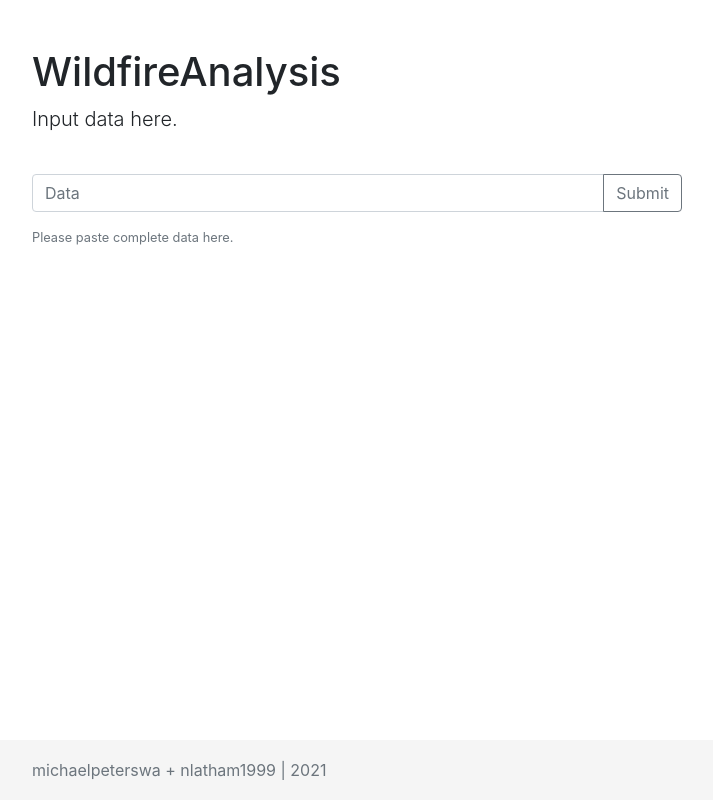
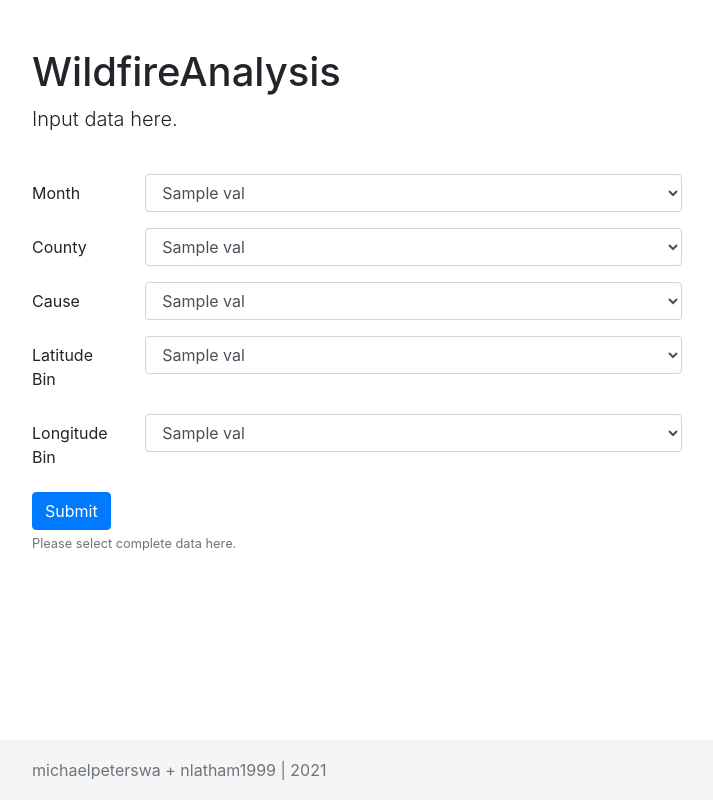
Before and after one commit to michaelpeterswa/CPSC322Project-WildfireAnalysis, a Flask app: template server/templates/index.html in a window 1280 px wide. Shown: the whole page, without its empty margins (283-996 px from the left). Run offline with Flask 2, Linux system fonts and the light colour scheme; the template is opened without the code that fills it: most values are stand-ins (such as "Sample title", 1, 10 or a date in 2020); some libraries are stand-ins or nearby versions.

Commit message:
feat: fixed index.html on frontend

```diff
--- a/server/server.py
+++ b/server/server.py
@@ -7,62 +7,65 @@ import pickle
 app = Flask(__name__)
 CORS(app)
 
-months = ['Oct', 'Mar', 'Feb', 'May', 'Nov', 'Dec', 'Apr', 'Aug', 'Jan', 'Sep', 'Jul', 'Jun']
-counties = ['GARFIELD', 'WALLA WALLA', 'GRAYS HARBOR', 'FERRY', 'OKANOGAN', 'LINCOLN', 'STEVENS', 'PIERCE', 'COWLITZ', 'YAKIMA', 'PACIFIC', 'ASOTIN', 'CHELAN', 'DOUGLAS', 'WHITMAN', 'SKAMANIA', 'GRANT', 'KLICKITAT', 'KING', 'MASON', 'FRANKLIN', 'JEFFERSON', 'KITTITAS', 'ADAMS', 'SAN JUAN', 'SPOKANE', 'BENTON', 'ISLAND', 'KITSAP', 'NO DATA', 'WHATCOM', 'THURSTON', 'CLALLAM', 'SKAGIT', 'LEWIS', 'WAHKIAKUM', 'SNOHOMISH', 'COLUMBIA', 'CLARK', 'PEND OREILLE']
-causes = ['Railroad', 'Arson', 'Recreation', 'Under Invest', 'Logging', 'Children', 'Lightning', 'Debris Burn', 'Miscellaneou', 'None', 'Undetermined', 'Smoker']
-binlat = [1, 2, 3, 4]
-binlon = [1, 2, 3, 4, 5, 6, 7, 8]
-binacres = [2, 3, 4, 5, 6, 7, 8, 9]
+uniq_fire_date = ['Jan', 'Feb', 'Mar', 'Apr', 'May', 'Jun', 'July', 'Aug', 'Sep', 'Oct', 'Nov', 'Dec']
+uniq_county = ['No Data', 'Skamania', 'Cowlitz', 'Thurston', 'Okanogan', 'Pacific', 'Clark', 'Columbia', 'Grays Harbor', 'Adams', 'Benton', 'Asotin', 'Stevens', 'Chelan', 'Klickitat', 'King', 'Lewis', 'Douglas', 'Franklin', 'Jefferson', 'San Juan', 'Kittitas', 'Garfield', 'Grant', 'Pierce', 'Wahkiakum', 'Ferry', 'Clallam', 'Spokane', 'Mason', 'Skagit', 'Pend Oreille', 'Walla Walla', 'Whatcom', 'Kitsap', 'Lincoln', 'Island', 'Snohomish', 'Yakima', 'Whitman']
+uniq_cause = ['Smoker', 'Miscellaneou', 'Under Invest', 'Logging', 'Debris Burn', 'Undetermined', 'Recreation', 'Railroad', 'Lightning', 'Children', 'Arson', 'None']
+uniq_binlat = [1, 2, 3, 4]
+uniq_binlon = [1, 2, 3, 4, 5, 6, 7, 8]
+uniq_binacres = [2, 3, 4, 5, 6, 7, 8, 9]
 
-def binLat(lat):
-    print(lat)
-    if lat > 48:
-        return 1
-    elif 48 >= lat > 47:
-        return 2
-    elif 47 >= lat > 46:
-        return 3
-    elif 46 >= lat > 45:
-        return 4
-    else:
-        return 5
+# def binLat(lat):
+#     print(lat)
+#     if lat > 48:
+#         return 1
+#     elif 48 >= lat > 47:
+#         return 2
+#     elif 47 >= lat > 46:
+#         return 3
+#     elif 46 >= lat > 45:
+#         return 4
+#     else:
+#         return 5
 
-def binLon(lon):
-    if lon < -124:
-        return 1
-    elif -124 <= lon < -123:
-        return 2
-    elif -123 <= lon < -122:
-        return 3
-    elif -122 <= lon < -121:
-        return 4
-    elif -121 <= lon < -120:
-        return 5
-    elif -120 <= lon < -119:
-        return 6
-    elif -119 <= lon < -118:
-        return 7
-    else:
-        return 8
+# def binLon(lon):
+#     if lon < -124:
+#         return 1
+#     elif -124 <= lon < -123:
+#         return 2
+#     elif -123 <= lon < -122:
+#         return 3
+#     elif -122 <= lon < -121:
+#         return 4
+#     elif -121 <= lon < -120:
+#         return 5
+#     elif -120 <= lon < -119:
+#         return 6
+#     elif -119 <= lon < -118:
+#         return 7
+#     else:
+#         return 8
 
 def unBinAcres(acres_binned):
     if acres_binned == 1:
         return "0-2"
-    if acres_binned == 2:
+    elif acres_binned == 2:
         return "2-10"
-    if acres_binned == 3:
+    elif acres_binned == 3:
         return "10-50"
-    if acres_binned == 4:
+    elif acres_binned == 4:
         return "50-100"
-    if acres_binned == 5:
+    elif acres_binned == 5:
         return "100-500"
-    if acres_binned == 6:
+    elif acres_binned == 6:
         return "500-2000"
-    if acres_binned == 7:
+    elif acres_binned == 7:
         return "2000-10000"
-    if acres_binned == 8:
+    elif acres_binned == 8:
         return "10000-50000"
-    return "50000-"
+    elif acres_binned == 9:
+        return "50000-300000"
+    else:
+        return "Failure to Compute..."
 
 def acres_to_circle_radius_in_miles(acres):
     sqft = acres * 43560
@@ -71,7 +74,13 @@ def acres_to_circle_radius_in_miles(acres):
 
 @app.route('/', methods=['GET'])
 def main_route():
-     return render_template('index.html')
+     return render_template('index.html',
+                            mth=uniq_fire_date,
+                            cnt=uniq_county,
+                            cau=uniq_cause,
+                            lat=uniq_binlat,
+                            lon=uniq_binlon,
+                            acr=uniq_binacres)
 
 @app.route('/api/predict', methods=["GET"])
 def return_prediction():
@@ -79,12 +88,12 @@ def return_prediction():
 
     cause = request.args.get("cause", "")
     county = request.args.get("county", "")
-    fire_date = request.args.get("date", "")
-    lat = request.args.get("lat", "")
-    lon = request.args.get("lon", "")
+    fire_date = request.args.get("month", "")
+    lat = request.args.get("binlat", "")
+    lon = request.args.get("binlon", "")
 
-    lat = binLat(float(lat))
-    lon = binLon(float(lon))
+    # lat = binLat(float(lat))
+    # lon = binLon(float(lon))
 
     instance = [fire_date, county, cause, lat, lon]
 
@@ -93,6 +102,7 @@ def return_prediction():
     infile.close()
 
     prediction = predict_acres([instance], best_trees)
+    print(prediction)
 
     if prediction is not None:
         acres_binned = prediction[0]
@@ -101,8 +111,6 @@ def return_prediction():
     else:
         # failure!!
         return "Error making prediction", 400
-
-
 
 def predict_acres(X_test, best_trees):
     header = []
--- a/server/templates/index.html
+++ b/server/templates/index.html
@@ -25,15 +25,60 @@
       <h1 class="mt-5">WildfireAnalysis</h1>
       <p class="lead">Input data here.</p>
       <br>
-      <form method="POST" action="/api">
+      <form method="GET" action="/api/predict">
         <div class="form-group">
-          <div class="input-group mb-3">
-            <input type="url" id="url" name="url" class="form-control" placeholder="Data" aria-label="Link for shortening" aria-describedby="basic-addon2">
-            <div class="input-group-append">
-              <button class="btn btn-outline-secondary" type="submit">Submit</button>
+          <div class="form-group row">
+            <label for="month" class="col-sm-2 col-form-label">Month</label>
+            <div class="col-sm-10">
+              <select class="form-control" name="month" id="month">
+                {% for val in mth %}
+                  <option>{{ val }}</option>
+                {% endfor %}
+              </select>
             </div>
           </div>
-          <small id="urlHelp" class="form-text text-muted">Please paste complete data here.</small>
+          <div class="form-group row">
+            <label for="county" class="col-sm-2 col-form-label">County</label>
+            <div class="col-sm-10">
+              <select class="form-control" name="county" id="county">
+                {% for val in cnt %}
+                  <option>{{ val }}</option>
+                {% endfor %}
+              </select>
+            </div>
+          </div>
+          <div class="form-group row">
+            <label for="cause" class="col-sm-2 col-form-label">Cause</label>
+            <div class="col-sm-10">
+              <select class="form-control" name="cause" id="cause">
+                {% for val in cau %}
+                  <option>{{ val }}</option>
+                {% endfor %}
+              </select>
+            </div>
+          </div>
+          <div class="form-group row">
+            <label for="binlat" class="col-sm-2 col-form-label">Latitude Bin</label>
+            <div class="col-sm-10">
+              <select class="form-control" name="binlat" id="binlat">
+                {% for val in lat %}
+                  <option>{{ val }}</option>
+                {% endfor %}
+              </select>
+            </div>
+          </div>
+          <div class="form-group row">
+            <label for="binlon" class="col-sm-2 col-form-label">Longitude Bin</label>
+            <div class="col-sm-10">
+              <select class="form-control" name="binlon" id="binlon">
+                {% for val in lon %}
+                  <option>{{ val }}</option>
+                {% endfor %}
+              </select>
+            </div>
+          </div>
+          <button type="submit" class="btn btn-primary">Submit</button>
+          <small id="urlHelp" class="form-text text-muted">Please select complete data here.</small>
         </div>
 
         <div id="result">
```
Also changed, not shown: 3 other files.
